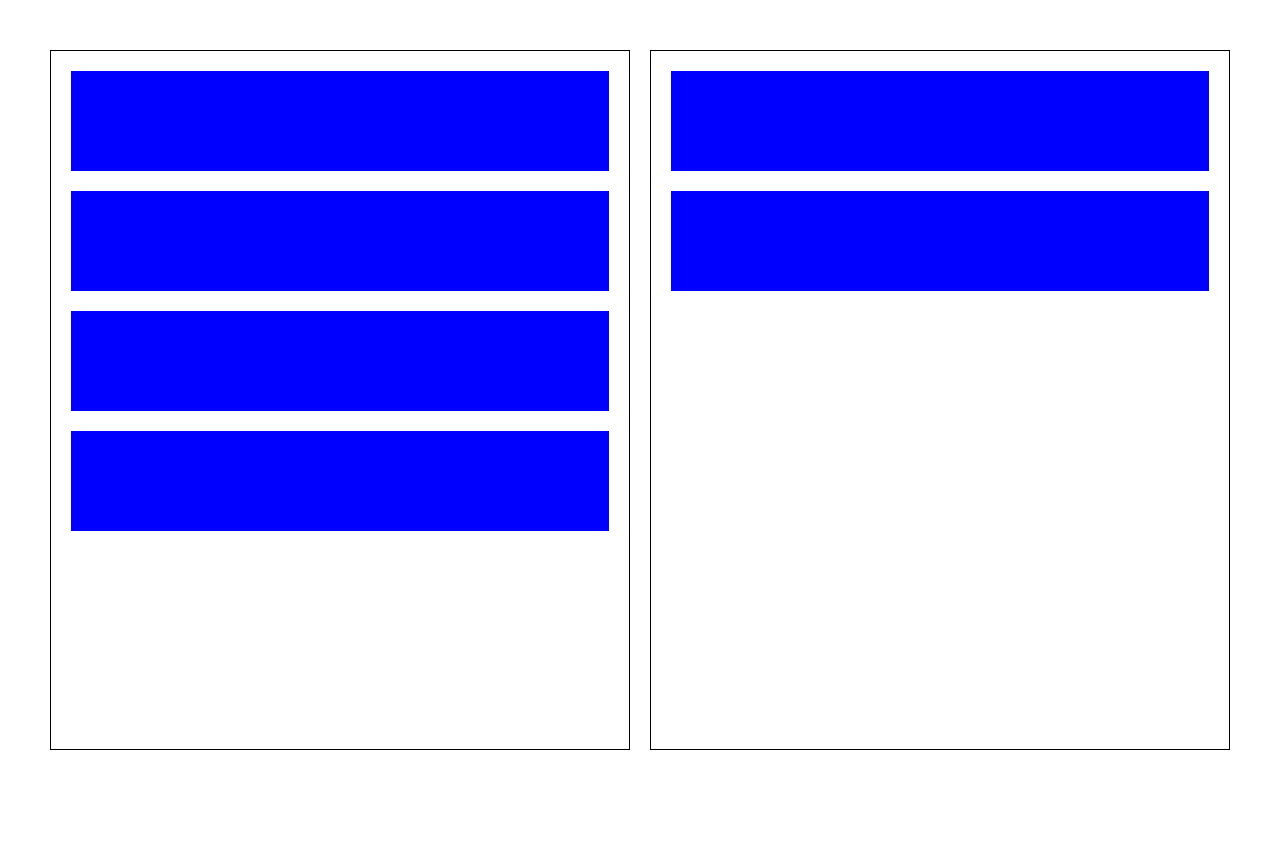
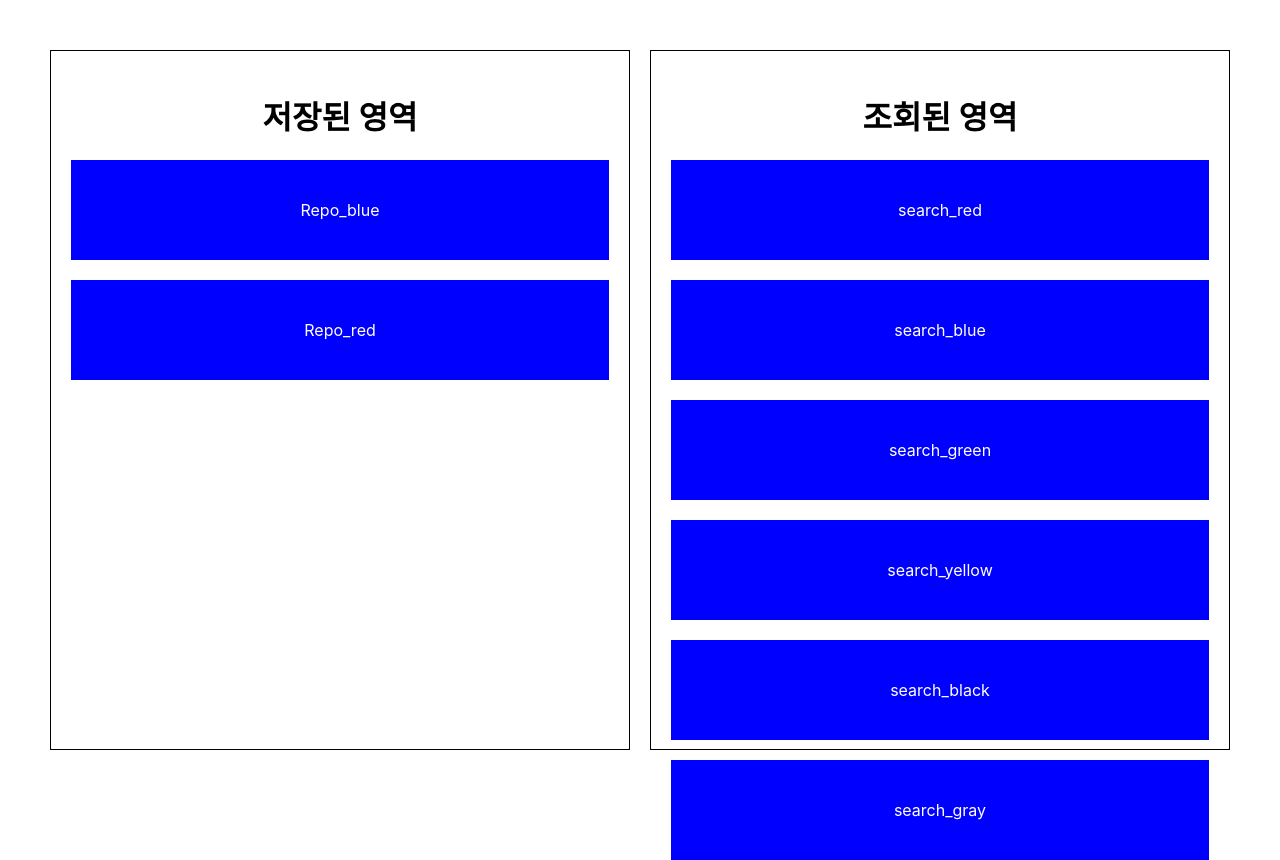
Before and after one commit to KiimDoHyun/Git-Api, a React (Create React App) app: page /testdndpage in a window 1280 px wide. Before the commit the page ends 800 px from the top, so only its background shows below. Built offline with nearby package versions, Linux system fonts and the light colour scheme.

Commit message:
feat: 드래드앤 드롭 테스트 적용 유효한 이동에 대해서 지정하는 중

```diff
--- a/src/Page/TestDnDPage.jsx
+++ b/src/Page/TestDnDPage.jsx
@@ -1,19 +1,152 @@
-import React from "react";
+import React, { useCallback, useRef, useState } from "react";
+import { DragDropContext, Draggable, Droppable } from "react-beautiful-dnd";
 import styled from "styled-components";
 
+const ID_1 = "ID_1";
+const ID_2 = "ID_2";
+
 const TestDnDPage = () => {
+    /*
+    정상적인 이동에 해당하는 경우
+
+    1. 조회된 영역에서 저장된 영역으로 이동하는 경우 (저장하기 기능에 해당한다.)
+    2. 저장된 영역에서 제거 영역으로 이동하는 경우 (삭제하기 기능에 해당한다.)
+    3. 저장된 영역에서 저장된 영역으로 이동하는 경우 (+ 순서 변경에 해당한다.)
+    */
+    const dragInfo = useRef({ start: null, end: null });
+
+    const onDragStart = useCallback((e) => {
+        dragInfo.current.start = e;
+    }, []);
+
+    const onDragEnd = useCallback((e) => {
+        console.log("onDragEnd: ", e);
+    }, []);
+
+    const [savedData, setSavedData] = useState([
+        {
+            id: "1_1",
+            name: "Repo_blue",
+        },
+        {
+            id: "1_2",
+            name: "Repo_red",
+        },
+    ]);
+
+    const [searchData, setSearchData] = useState([
+        {
+            id: "2_1",
+            name: "search_red",
+        },
+        {
+            id: "2_2",
+            name: "search_blue",
+        },
+        {
+            id: "2_3",
+            name: "search_green",
+        },
+        {
+            id: "2_4",
+            name: "search_yellow",
+        },
+        {
+            id: "2_5",
+            name: "search_black",
+        },
+        {
+            id: "2_6",
+            name: "search_gray",
+        },
+    ]);
     return (
         <TestDnDPageBlock>
-            <div className="Area1">
-                <div className="box" />
-                <div className="box" />
-                <div className="box" />
-                <div className="box" />
-            </div>
-            <div className="Area2">
-                <div className="box" />
-                <div className="box" />
-            </div>
+            <DragDropContext onDragStart={onDragStart} onDragEnd={onDragEnd}>
+                {/* Drop 이 가능한 영역
+                DND가 일어날 영역의 고유 ID가 필요하다.
+
+                드래드앤 드롭 이벤트가 종료되어도 클릭 이벤트는 발생하지 않는다
+                */}
+                <Droppable droppableId={ID_1}>
+                    {(provided, snapshot) => {
+                        // console.log("provided: ", provided);
+                        // console.log("snapshot: ", snapshot);
+                        return (
+                            <div
+                                ref={provided.innerRef}
+                                {...provided.droppableProps}
+                                className="Area1"
+                            >
+                                <h1>저장된 영역</h1>
+                                {savedData.map((item, idx) => (
+                                    <Draggable
+                                        key={item.id}
+                                        draggableId={item.id}
+                                        index={idx}
+                                    >
+                                        {(provided) => (
+                                            <div
+                                                ref={provided.innerRef}
+                                                {...provided.dragHandleProps}
+                                                {...provided.draggableProps}
+                                                onClick={() =>
+                                                    console.log("클릭")
+                                                }
+                                                className="box"
+                                            >
+                                                <div>{item.name}</div>
+                                            </div>
+                                        )}
+                                    </Draggable>
+                                ))}
+                                {provided.placeholder}
+                            </div>
+                        );
+                    }}
+                </Droppable>
+                <Droppable droppableId={ID_2}>
+                    {(provided, snapshot) => {
+                        // console.log("provided: ", provided);
+                        // console.log("snapshot: ", snapshot);
+                        return (
+                            <div
+                                ref={provided.innerRef}
+                                {...provided.droppableProps}
+                                className="Area2"
+                            >
+                                <h1>조회된 영역</h1>
+                                {searchData.map((item, idx) => (
+                                    <Draggable
+                                        key={item.id}
+                                        draggableId={item.id}
+                                        index={idx}
+                                    >
+                                        {(provided) => (
+                                            <div
+                                                ref={provided.innerRef}
+                                                {...provided.dragHandleProps}
+                                                {...provided.draggableProps}
+                                                onClick={() =>
+                                                    console.log("클릭")
+                                                }
+                                                className="box"
+                                            >
+                                                <div>{item.name}</div>
+                                            </div>
+                                        )}
+                                    </Draggable>
+                                ))}
+                                {provided.placeholder}
+                            </div>
+                        );
+                    }}
+                </Droppable>
+                {/* <div className="Area2">
+                    <div className="box" />
+                    <div className="box" />
+                </div> */}
+            </DragDropContext>
         </TestDnDPageBlock>
     );
 };
@@ -44,6 +177,11 @@ const TestDnDPageBlock = styled.div`
         height: 100px;
         background-color: blue;
         margin-bottom: 20px;
+
+        display: flex;
+        color: white;
+        justify-content: center;
+        align-items: center;
     }
 `;
 export default TestDnDPage;
```
